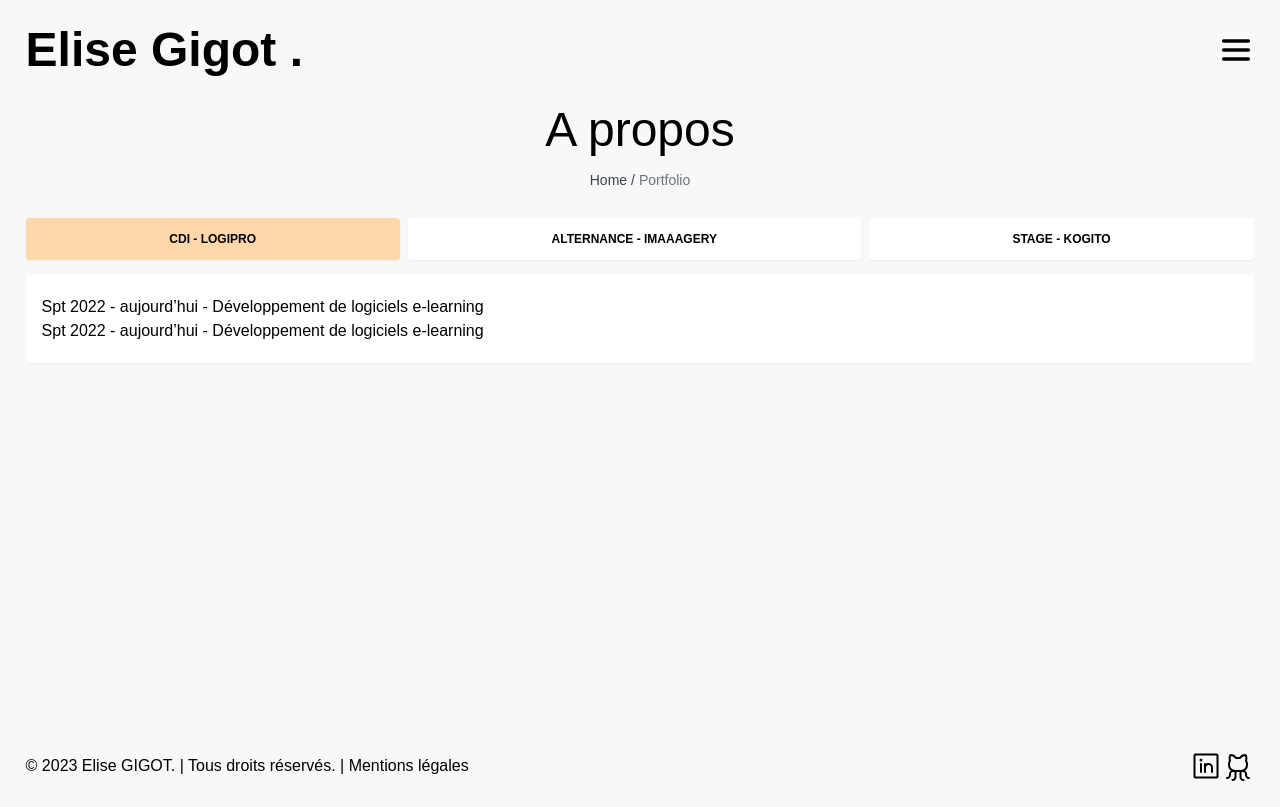
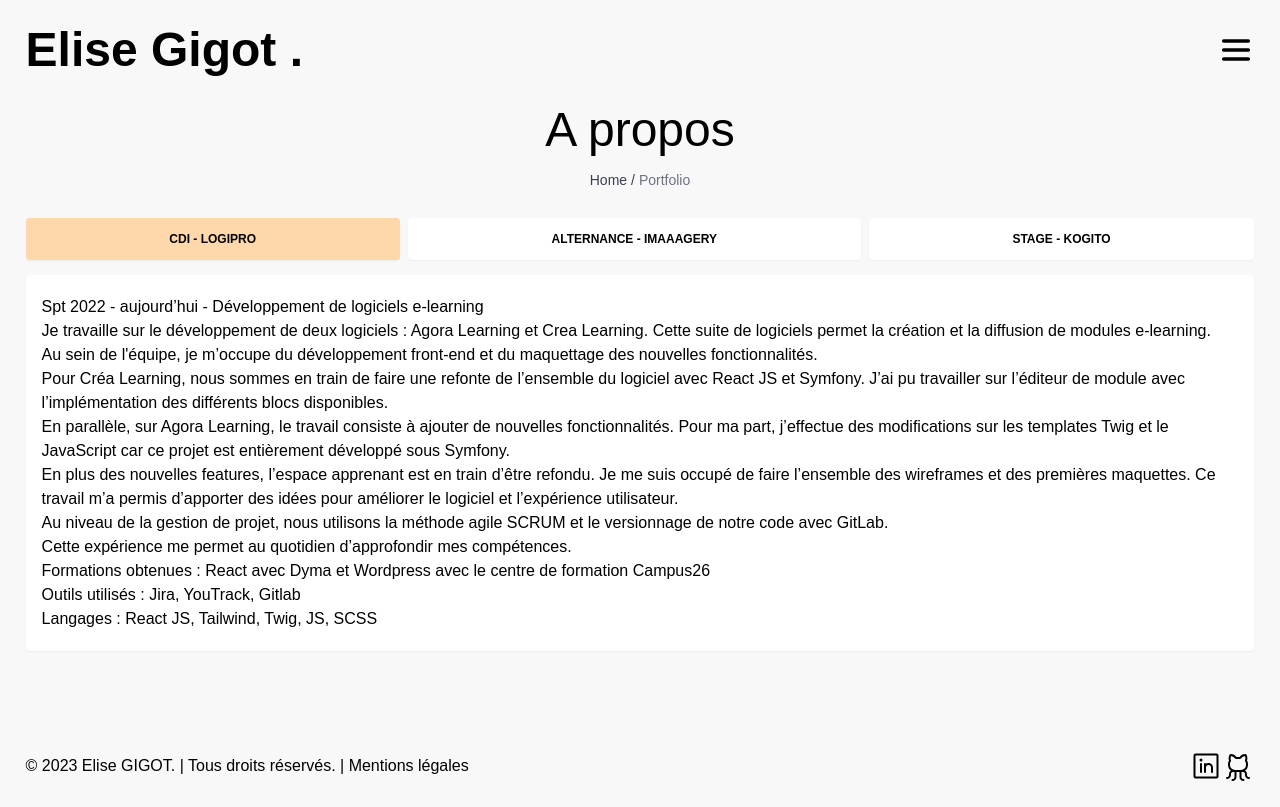
Before and after one commit to elisedu37/portfolio, a React (Create React App) app: page /portfolio/about/experiences in a window 1280 px wide. Built offline with nearby package versions, Linux system fonts and the light colour scheme.

Commit message:
update components

```diff
--- a/src/App.js
+++ b/src/App.js
@@ -12,6 +12,7 @@ import Footer from './components/Footer';
 import Skills from './pages/About/Skills';
 import Experiences from './pages/About/Experiences';
 import Parcours from './pages/About/Parcours';
+import ProjetDetail from './pages/ProjectDetails';
 
 function App() {
     const projectName = 'portfolio';
@@ -28,6 +29,7 @@ function App() {
                     <Route path='experiences' element={<Experiences />} />
                 </Route>
                 <Route path='/projects' element={<Projects />} />
+                <Route path='/project/:id' element={<ProjetDetail />} />
                 <Route path='/legacy' element={<Legacy />} />
                 <Route path='*' element={<InvalidePage />} />
             </Routes>
--- a/src/components/Breadcrumb.js
+++ b/src/components/Breadcrumb.js
@@ -1,6 +1,10 @@
 // Navigation
 import { Link } from 'react-router-dom';
 
+/**
+ * Fil d'ariane
+ * @returns {JSX}
+ */
 const Breadcrumb = () => {
     return (
         <nav className='flex' aria-label='Breadcrumb'>
--- a/src/components/Footer.js
+++ b/src/components/Footer.js
@@ -3,6 +3,10 @@ import { GithubLogo, LinkedinLogo } from 'phosphor-react';
 // Navigation
 import { Link } from 'react-router-dom';
 
+/**
+ * Pied de page
+ * @returns {JSX}
+ */
 const Footer = () => {
     return (
         <footer className='pt-8 m-auto max-w-screen-2xl'>
--- a/src/components/NavBar.js
+++ b/src/components/NavBar.js
@@ -9,6 +9,10 @@ import { List, X } from 'phosphor-react';
 // Médias
 import Pdf from '../assets/cv-elisegigot.pdf';
 
+/**
+ * Barre de navigation + menu
+ * @returns {JSX}
+ */
 const NavBar = () => {
     const [isOpen, setIsOpen] = useState(false);
 
--- a/src/components/Tabs.js
+++ b/src/components/Tabs.js
@@ -1,5 +1,46 @@
 import React, { useState } from 'react';
 
+/**
+ * Rend les onglets et le contenu
+ * @param {array} tabs
+ * @returns {JSX}
+ */
+export const Tabs = ({ tabs }) => {
+    // Onglet ouvert
+    const [openTab, setOpenTab] = useState(1);
+
+    return (
+        <div className='w-full'>
+            <ul className='flex flex-row flex-wrap pt-3 pb-4 mb-0 list-none' role='tablist'>
+                {tabs.map((tab, index) => (
+                    <Tab key={index} tabId={index + 1} title={tab.title} openTab={openTab} setOpenTab={setOpenTab} />
+                ))}
+            </ul>
+            <div className='relative flex flex-col w-full min-w-0 mb-6 break-words bg-white rounded shadow-sm'>
+                <div className='flex-auto px-4 py-5'>
+                    <div className='tab-content tab-space'>
+                        {tabs.map((tab, index) => (
+                            <TabContent key={index} tabId={index + 1} openTab={openTab}>
+                                {tab.content.map((contenu, index) => (
+                                    <p key={index}>{contenu}</p>
+                                ))}
+                            </TabContent>
+                        ))}
+                    </div>
+                </div>
+            </div>
+        </div>
+    );
+};
+
+/**
+ * Uniquement l'onglet
+ * @param {number} tabId key de la tab
+ * @param {string} title titre de la tab
+ * @param {number} openTab key de la tab ouverte
+ * @param {function} setOpenTab set la tab ouverte
+ * @returns {JSX}
+ */
 const Tab = ({ tabId, title, openTab, setOpenTab }) => {
     return (
         <li className='flex-auto mr-2 -mb-px text-center last:mr-0'>
@@ -22,37 +63,17 @@ const Tab = ({ tabId, title, openTab, setOpenTab }) => {
     );
 };
 
+/**
+ * Uniquement l'onglet
+ * @param {number} tabId key de la tab
+ * @param {number} openTab key de la tab ouverte
+ * @param {object} children
+ * @returns {JSX}
+ */
 const TabContent = ({ tabId, openTab, children }) => {
     return (
         <div className={openTab === tabId ? 'block' : 'hidden'} id={'link' + tabId}>
-            <p>{children}</p>
+            {children}
         </div>
     );
 };
-
-export const Tabs = ({ tabs }) => {
-    const [openTab, setOpenTab] = useState(1);
-
-    return (
-        <div className='w-full'>
-            <ul className='flex flex-row flex-wrap pt-3 pb-4 mb-0 list-none' role='tablist'>
-                {tabs.map((tab, index) => (
-                    <Tab key={index} tabId={index + 1} title={tab.title} openTab={openTab} setOpenTab={setOpenTab} />
-                ))}
-            </ul>
-            <div className='relative flex flex-col w-full min-w-0 mb-6 break-words bg-white rounded shadow-sm'>
-                <div className='flex-auto px-4 py-5'>
-                    <div className='tab-content tab-space'>
-                        {tabs.map((tab, index) => (
-                            <TabContent key={index} tabId={index + 1} openTab={openTab}>
-                                {tab.content.map((contenu, index) => (
-                                    <p>{contenu}</p>
-                                ))}
-                            </TabContent>
-                        ))}
-                    </div>
-                </div>
-            </div>
-        </div>
-    );
-};
--- a/src/data/projects.js
+++ b/src/data/projects.js
@@ -6,14 +6,16 @@ export const projects = [
     {
         id: 'carte',
         title: 'A la carte',
+        type: 'perso',
         category: 'UX / UI Design',
-        date: '15/12/2022',
+        date: '2022',
         description: [
             '"A la carte" est un projet de maquettage pour un site e-commerce basé sur le zéro déchet. Le concept est le suivant : les clients peuvent commander des produits en vrac en ligne et retirer leur commande au magasin. ',
             "Le site que j’ai imaginé explique la marche à suivre pour commander et met en valeur les produits. L'objectif est de faire ses courses de manière durable, considérée et respectueuse de l'environnement. ",
         ],
         skills: ['Figma', 'Conception UI', 'Prototypage'],
         image: carte,
+        more: true,
         actions: [{ id: 'carte_maquette', text: 'Voir les maquettes', link: '' }],
     },
     {
--- a/src/pages/About/Experiences.js
+++ b/src/pages/About/Experiences.js
@@ -7,16 +7,39 @@ const Experiences = () => {
             title: 'CDI - Logipro',
             content: [
                 'Spt 2022 - aujourd’hui - Développement de logiciels e-learning',
-                'Spt 2022 - aujourd’hui - Développement de logiciels e-learning',
+                'Je travaille sur le développement de deux logiciels : Agora Learning et Crea Learning. Cette suite de logiciels permet la création et la diffusion de modules e-learning.',
+                "Au sein de l'équipe, je m’occupe du développement front-end et du maquettage des nouvelles fonctionnalités.",
+                'Pour Créa Learning, nous sommes en train de faire une refonte de l’ensemble du logiciel avec React JS et Symfony. J’ai pu travailler sur l’éditeur de module avec l’implémentation des différents blocs disponibles. ',
+                'En parallèle, sur Agora Learning, le travail consiste à ajouter de nouvelles fonctionnalités. Pour ma part, j’effectue des modifications sur les templates Twig et le JavaScript car ce projet est entièrement développé sous Symfony.',
+                'En plus des nouvelles features, l’espace apprenant est en train d’être refondu. Je me suis occupé de faire l’ensemble des wireframes et des premières maquettes. Ce travail m’a permis d’apporter des idées pour améliorer le logiciel et l’expérience utilisateur.',
+                'Au niveau de la gestion de projet, nous utilisons la méthode agile SCRUM et le versionnage de notre code avec GitLab.',
+                'Cette expérience me permet au quotidien d’approfondir mes compétences.',
+                'Formations obtenues : React avec Dyma et Wordpress avec le centre de formation Campus26',
+                'Outils utilisés : Jira, YouTrack, Gitlab',
+                'Langages : React JS, Tailwind, Twig, JS, SCSS',
             ],
         },
         {
             title: 'Alternance - ImAAAgery',
-            content: ['Spt 2022 - aujourd’hui - Développement de logiciels e-learning'],
+            content: [
+                'Juil 2021 - Aout 2022 - Développement web, webdesign et graphisme',
+                'Imaaagery propose des solutions innovantes alliant la technologie et le secteur de la beauté.',
+                "Lors de mon alternance, j'ai eu la chance de travailler sur plusieurs projets de A à Z allant de l’étude du cahier des charges au développement en passant par la conception de l’interface.",
+                'Cette expérience m’a permis de me confronter à la réalité du terrain, en mettant en pratique les compétences acquises à l’université.',
+                'Mes missions étaient les suivantes : analyser les besoins des clients et comprendre leurs attentes proposer des wireframes et des maquettes développer les sites produire des supports de communication (carte de voeux et une vidéo en motion design) ',
+                "Cette expérience m'a permis de développer ma polyvalence et mon autonomie. J'ai acquis une solide maîtrise des outils tels que Figma, GitHub, React, Wordpress/Woocommerce, et j'ai consolidé mes compétences en HTML, CSS, JavaScript et PHP.",
+            ],
         },
         {
             title: 'Stage - Kogito',
-            content: ['Spt 2022 - aujourd’hui - Développement de logiciels e-learning'],
+            content: [
+                'Mars 2021 - juin 2021 | Tours (37) - Motion design et création graphique',
+                "Au cours de mon stage chez Kogito, j'ai eu la chance de travailler sur des projets dans le domaine du motion design et de la création graphique. ",
+                'Mes missions consistait à :proposer des animations pour des logos et des transitions créer un nouveau logo pour une structure concevoir une vidéo pour les réseaux sociaux en motion design animer des illustrations dans le but de réaliser une vidéo servant à la formation',
+                'L\'une des réalisations dont je suis particulièrement fier est le projet "El Cafecito", que vous pouvez découvrir dans mon portfolio.',
+                "Dans le cadre de ce projet, j'ai utilisé mes compétences en motion design et ma maîtrise des logiciels tels que Photoshop, Illustrator, InDesign, After Effects et Premiere Pro pour créer une expérience visuelle immersive. J'ai apporté une attention particulière aux détails et à la création d'animations fluides, captivant ainsi l'attention des spectateurs et leur transmettant l'essence et l'atmosphère chaleureuse d'un café.",
+                "Ce stage chez Kogito m'a permis d'acquérir une autonomie et une polyvalence indispensables dans le monde du design. J'ai pu explorer de nouvelles techniques, affiner mes compétences et découvrir de nouvelles perspectives dans le domaine du motion design.",
+            ],
         },
     ];
 
--- /dev/null
+++ b/src/pages/ProjectDetails.js
@@ -0,0 +1,24 @@
+import React from 'react';
+import { projects } from '../data/projects';
+import { useParams } from 'react-router';
+
+const ProjetDetail = () => {
+    let { id } = useParams();
+    const project = projects.find((project) => project.id === id);
+
+    return (
+        <div>
+            {project ? (
+                <>
+                    <h2>{project.title}</h2>
+                    <p>{project.description}</p>
+                    <img src={project.image} alt={project.title} />
+                </>
+            ) : (
+                <>Pas de projets</>
+            )}
+        </div>
+    );
+};
+
+export default ProjetDetail;
```
Also changed, not shown: src/components/CardTemplate.js (+7 -0 lines), src/components/Categories.js (+7 -0 lines), src/components/ProjectCard.js (+16 -0 lines).
